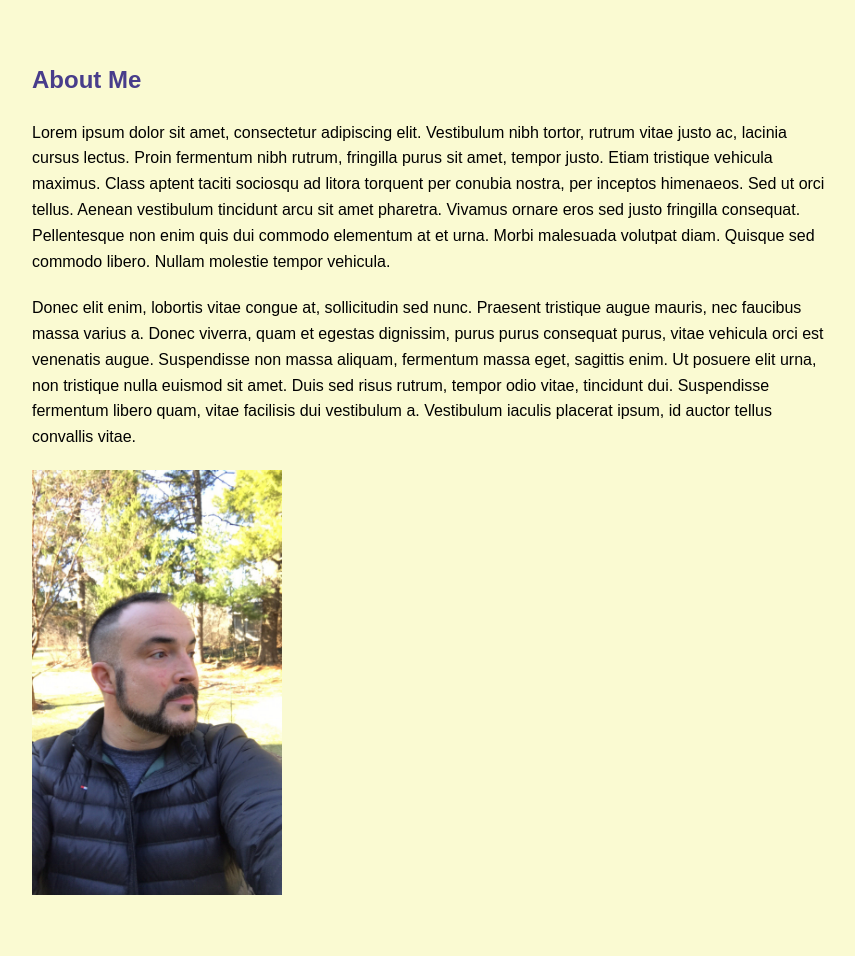
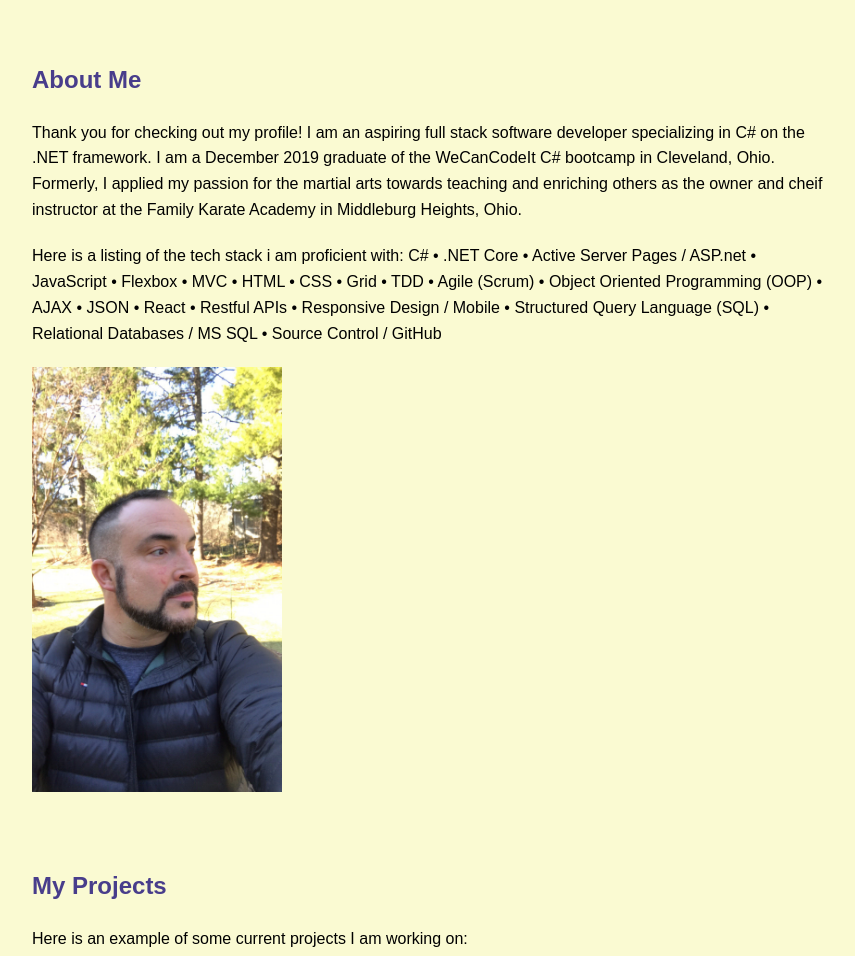
Before and after one commit to BK2175/BK2175.github.io, a plain HTML site: page index.html in a window 1280 px wide. Shown: the part 300-1256 px from the top of the page, without its empty margins (208-1063 px from the left). Drawn offline with Linux system fonts and the light colour scheme.

Commit message:
final commit

```diff
--- a/index.html
+++ b/index.html
@@ -21,8 +21,8 @@
         <main<>
             <section id="aboutMe">
                 <h2>About Me</h2>
-                <p>Lorem ipsum dolor sit amet, consectetur adipiscing elit. Vestibulum nibh tortor, rutrum vitae justo ac, lacinia cursus lectus. Proin fermentum nibh rutrum, fringilla purus sit amet, tempor justo. Etiam tristique vehicula maximus. Class aptent taciti sociosqu ad litora torquent per conubia nostra, per inceptos himenaeos. Sed ut orci tellus. Aenean vestibulum tincidunt arcu sit amet pharetra. Vivamus ornare eros sed justo fringilla consequat. Pellentesque non enim quis dui commodo elementum at et urna. Morbi malesuada volutpat diam. Quisque sed commodo libero. Nullam molestie tempor vehicula.</p>
-                <p>Donec elit enim, lobortis vitae congue at, sollicitudin sed nunc. Praesent tristique augue mauris, nec faucibus massa varius a. Donec viverra, quam et egestas dignissim, purus purus consequat purus, vitae vehicula orci est venenatis augue. Suspendisse non massa aliquam, fermentum massa eget, sagittis enim. Ut posuere elit urna, non tristique nulla euismod sit amet. Duis sed risus rutrum, tempor odio vitae, tincidunt dui. Suspendisse fermentum libero quam, vitae facilisis dui vestibulum a. Vestibulum iaculis placerat ipsum, id auctor tellus convallis vitae.</p>
+                <p>Thank you for checking out my profile!  I am an aspiring full stack software developer specializing in C# on the .NET framework.  I am a December 2019 graduate of the WeCanCodeIt C# bootcamp in Cleveland, Ohio.  Formerly, I applied my passion for the martial arts towards teaching and enriching others as the owner and cheif instructor at the Family Karate Academy in Middleburg Heights, Ohio.</p>
+                <p>Here is a listing of the tech stack i am proficient with: C# • .NET Core • Active Server Pages / ASP.net • JavaScript • Flexbox • MVC • HTML • CSS • Grid • TDD • Agile (Scrum) • Object Oriented Programming (OOP) • AJAX • JSON • React • Restful APIs • Responsive Design / Mobile • Structured Query Language (SQL) • Relational Databases / MS SQL • Source Control / GitHub</p>
                 <div id="aboutMe">
                         <article>
                             <img src="./images/me1.jpg" width="250px"; height="425px";>
@@ -31,7 +31,7 @@
 
             <section id="myProjects">
                 <h2>My Projects</h2>
-                <p>Mauris tempus est in neque luctus accumsan. Curabitur lobortis imperdiet lectus, at feugiat ligula congue efficitur. Curabitur pharetra et arcu et auctor. Proin facilisis libero a leo blandit, ut pulvinar lorem vestibulum.</p>
+                <p>Here is an example of some current projects I am working on:</p>
                 <div id="products">
                         <article>
                             <h3><a href="https://github.com/BK2175/VirtualPetsAmok">Virtual Pets Amok</a></h3>
@@ -57,7 +57,7 @@
                 <h2>Get in Touch</h2>
                 <p>I can be reached at:</p>
                 <ul>
-                    <li>Email: <bdkautz@icloud.com</li>
+                    <li>Email: bdkautz@icloud.com</li>
                     <li>Phone: (440) 279-5735</li>
                     </ul>
                 </section>
```
